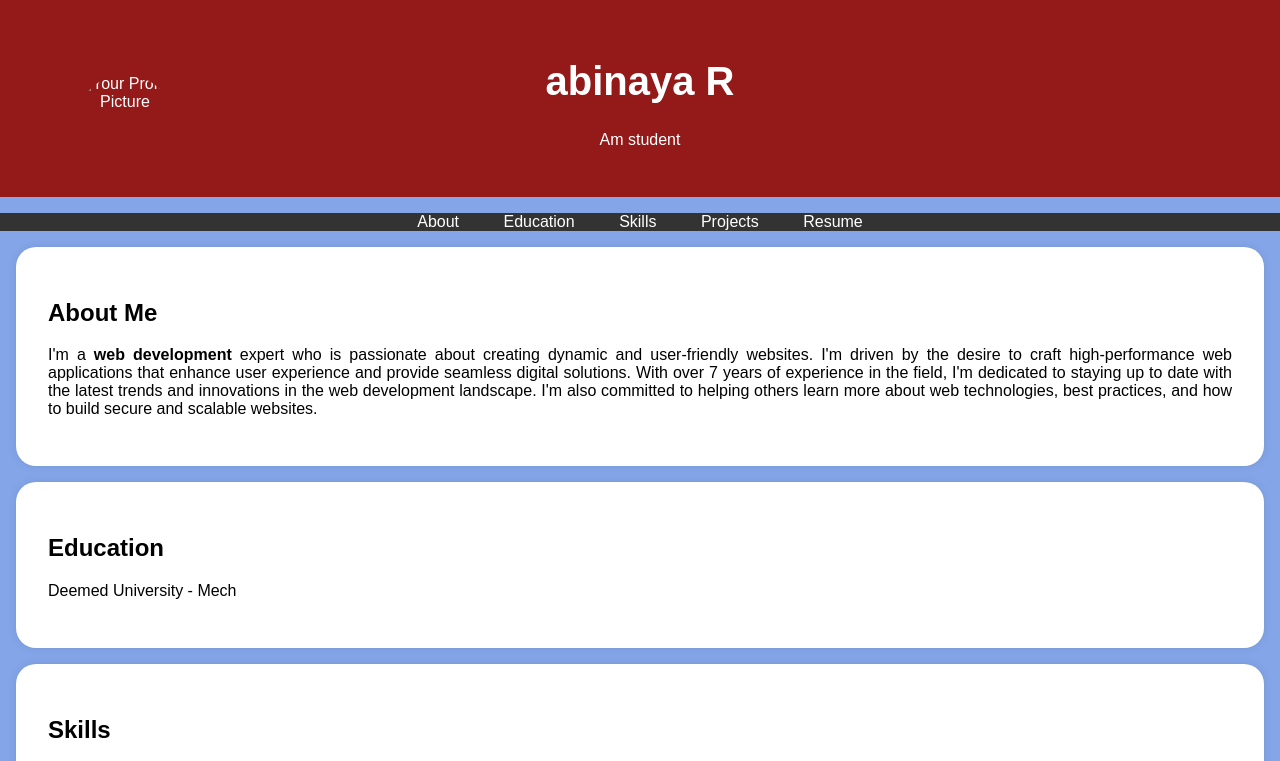
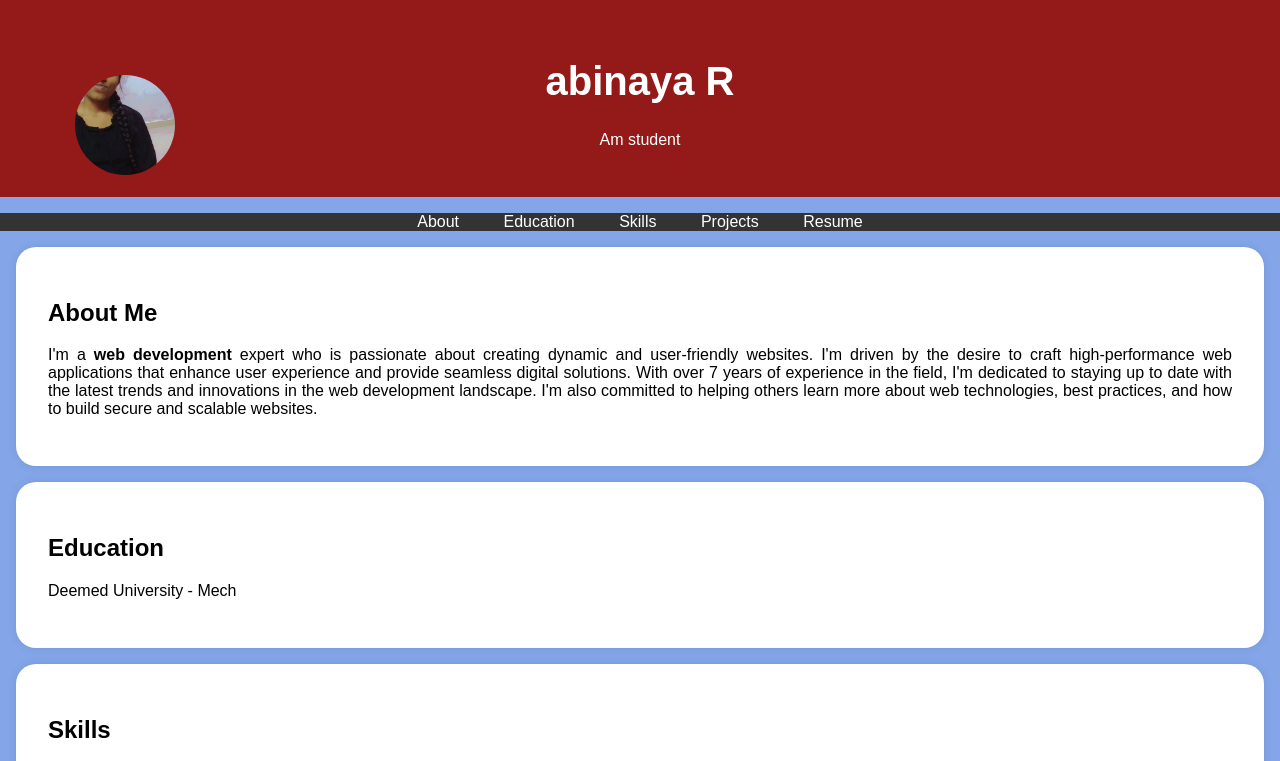
Before and after one commit to rabinaya11/Digital-portfolio, a plain HTML site: page index.html in a window 1280 px wide. Shown: the top 761 px of the page. Drawn offline with Linux system fonts and the light colour scheme.

Commit message:
Update index.html

```diff
--- a/index.html
+++ b/index.html
@@ -95,7 +95,7 @@
     <header>
         <div class="header-content">
             <!-- Add your profile picture here -->
-            <img src="IMG-2023131-WA0020.jpg" alt="Your Profile Picture" class="profile-picture">
+            <img src="IMG-20230131-WA0020.jpg" alt="Your Profile Picture" class="profile-picture">
             <h1>abinaya R</h1>
             <p>Am student</p>
         </div>
```
